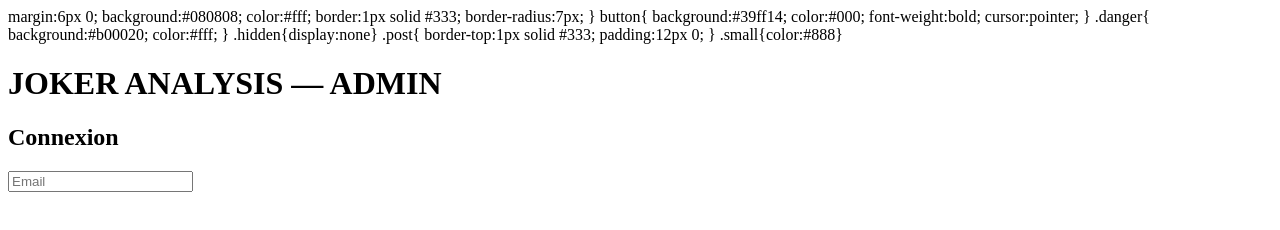
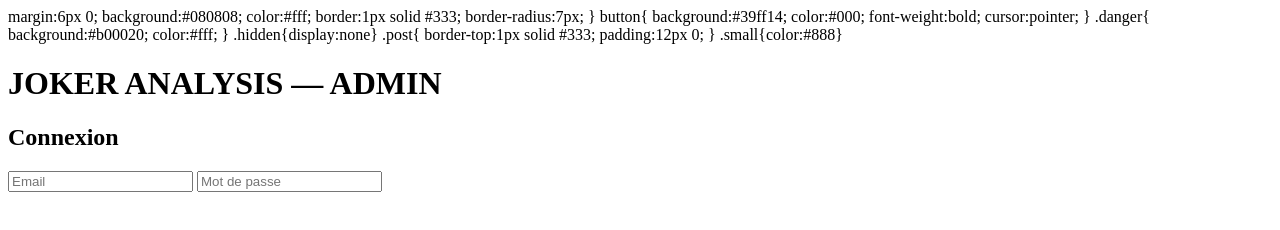
Before and after one commit to sankahuawei-code/BET-JOKER.github.io, a plain HTML site: page admin.html in a window 1280 px wide. Drawn offline with Linux system fonts and the light colour scheme.

Commit message:
Update admin.html

```diff
--- a/admin.html
+++ b/admin.html
@@ -40,4 +40,9 @@ button{
 
 <input id="email" type="email" placeholder="Email">
 
-<input id="password" type="password" placeholder="Mot de
+<input id=<input
+  id="password"
+  type="password"
+  placeholder="Mot de passe"
+  autocomplete="current-password"
+>
```
